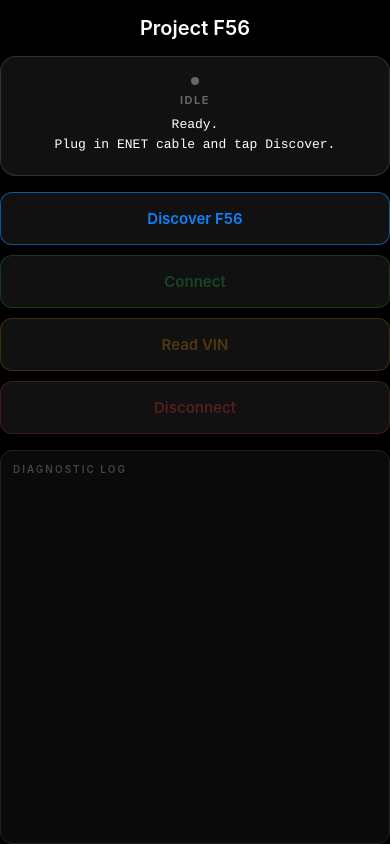
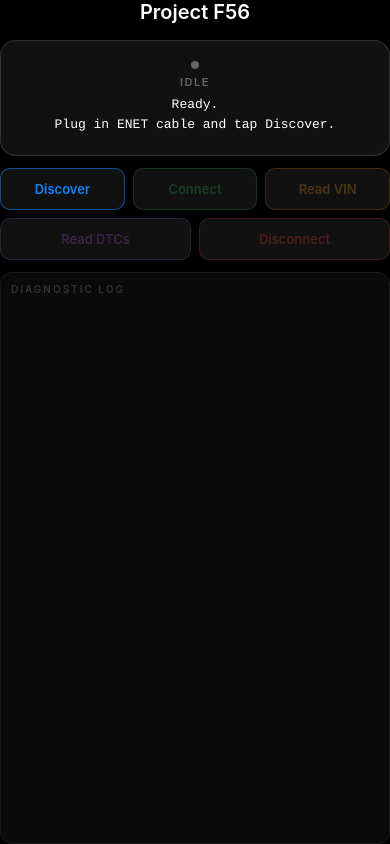
Before and after one commit to Nevalith/Project-F56, a React Native app: screen / in a window 390 px wide. Built offline with nearby package versions, Linux system fonts and the light colour scheme.

Commit message:
Refactor App.js for improved structure and logging

```diff
--- a/src/App.js
+++ b/src/App.js
@@ -1,3 +1,6 @@
+import { Buffer } from 'buffer'
+global.Buffer = Buffer
+
 import React, { useState, useRef } from 'react'
 import {
   View,
@@ -5,206 +8,352 @@ import {
   TouchableOpacity,
   StyleSheet,
   SafeAreaView,
-  ScrollView
+  ScrollView,
+  StatusBar
 } from 'react-native'
 import TcpSocket from 'react-native-tcp-socket'
-import UdpSocket from 'react-native-udp'
 
-const DOIP_PORT = 13400
+const DOIP_PORT   = 13400
 const TESTER_ADDR = [0x0E, 0x80]
 const DME_ADDR    = [0x00, 0x10]
+
+// Full link-local subnet scan
+const TCP_TARGETS = (() => {
+  const targets = []
+  for (let i = 0; i <= 255; i++) targets.push(`169.254.${i}.1`)
+  for (let i = 0; i <= 255; i++) targets.push(`169.254.${i}.2`)
+  for (let i = 0; i <= 255; i++) targets.push(`169.254.${i}.100`)
+  return targets
+})()
+
+const UDP_TARGETS = [
+  '169.254.255.255',
+  '169.254.1.1',
+  '169.254.0.1',
+  '255.255.255.255'
+]
 
 export default function App() {
   const [status, setStatus]       = useState('Ready.\nPlug in ENET cable and tap Discover.')
   const [connState, setConnState] = useState('idle')
-  const [log, setLog]              = useState([])
+  const [log, setLog]             = useState([])
 
   const socketRef       = useRef(null)
   const discoveredIpRef = useRef(null)
   const keepaliveRef    = useRef(null)
 
   const addLog = (line) => {
-    const timestamp = new Date().toLocaleTimeString()
-    setLog(prev => [`[${timestamp}] ${line}`, ...prev].slice(0, 50))
+    const ts = new Date().toLocaleTimeString()
+    setLog(prev => [`[${ts}] ${line}`, ...prev].slice(0, 100))
   }
 
-  // --- Payloads ---
-  const makeDiscoveryPayload = () => Buffer.from([0x02, 0xFD, 0x00, 0x01, 0x00, 0x00, 0x00, 0x00])
+  // ── DoIP frame builders ──────────────────────────────────
+
+  const makeDiscoveryPayload = () => Buffer.from([
+    0x02, 0xFD, 0x00, 0x01,
+    0x00, 0x00, 0x00, 0x00
+  ])
 
   const makeRoutingActivation = () => Buffer.from([
-    0x02, 0xFD, 0x00, 0x05, 0x00, 0x00, 0x00, 0x07, 0x0E, 0x80, 0x00, 0x00, 0x00, 0x00, 0x00
+    0x02, 0xFD,
+    0x00, 0x05,
+    0x00, 0x00, 0x00, 0x07,
+    0x0E, 0x80,
+    0x00,
+    0x00, 0x00, 0x00, 0x00
   ])
 
   const makeDoIPFrame = (udsBytes) => {
     const bodyLen = 4 + udsBytes.length
     return Buffer.from([
-      0x02, 0xFD, 0x80, 0x01, 0x00, 0x00,
-      (bodyLen >> 8) & 0xFF, bodyLen & 0xFF,
-      ...TESTER_ADDR, ...DME_ADDR, ...udsBytes
+      0x02, 0xFD,
+      0x80, 0x01,
+      0x00, 0x00,
+      (bodyLen >> 8) & 0xFF,
+      bodyLen & 0xFF,
+      ...TESTER_ADDR,
+      ...DME_ADDR,
+      ...udsBytes
     ])
   }
 
-  // --- Functions ---
-  const discover = () => {
+  // ── Discovery ────────────────────────────────────────────
+
+  const discover = async () => {
     setConnState('discovering')
-    setStatus('Broadcasting for F56...')
-    addLog('Starting UDP Discovery...')
-    discoveredIpRef.current = null
+    setStatus('Searching for F56...')
+    addLog('Starting DoIP discovery...')
 
-    const socket = UdpSocket.createSocket({ type: 'udp4' })
+    // Step 1 — UDP broadcast
+    for (const target of UDP_TARGETS) {
+      addLog(`UDP → ${target}`)
+      const found = await tryUDP(target)
+      if (found) {
+        discoveredIpRef.current = target
+        setConnState('discovered')
+        setStatus(`F56 found at ${target}\nTap Connect.`)
+        addLog(`Found via UDP at ${target}`)
+        return
+      }
+    }
 
-    socket.on('message', (msg, rinfo) => {
-      addLog(`Vehicle found! IP: ${rinfo.address}`)
-      discoveredIpRef.current = rinfo.address
+    // Step 2 — TCP port scan entire 169.254.x.x
+    addLog(`UDP failed. TCP scanning ${TCP_TARGETS.length} addresses...`)
+    setStatus('Scanning network...\nThis takes ~2 minutes.')
+
+    for (const target of TCP_TARGETS) {
+      const alive = await tryTCPPing(target)
+      if (alive) {
+        discoveredIpRef.current = target
         setConnState('discovered')
-      setStatus(`F56 found at ${rinfo.address}\nTap Connect to start session.`)
-      socket.close()
+        setStatus(`F56 found at ${target}\nTap Connect.`)
+        addLog(`Found via TCP at ${target}`)
+        return
+      }
+    }
+
+    setConnState('error')
+    setStatus('Not found.\n\nCheck:\n• Ignition ON\n• ENET cable in OBD2\n• ENET adapter in phone')
+    addLog('Scan complete — no response')
+  }
+
+  const tryUDP = (target) => new Promise((resolve) => {
+    let done = false
+    const finish = (v) => { if (!done) { done = true; clearTimeout(t); resolve(v) } }
+    const t = setTimeout(() => finish(false), 2000)
+    try {
+      const s = TcpSocket.createConnection(
+        { host: target, port: DOIP_PORT, tls: false },
+        () => { s.write(makeDiscoveryPayload()) }
+      )
+      s.on('data', () => { s.destroy(); finish(true) })
+      s.on('error', () => finish(false))
+    } catch (e) { finish(false) }
   })
 
-    socket.on('error', (err) => {
-      addLog(`UDP Error: ${err.message}`)
-      setConnState('error')
-      socket.close()
+  const tryTCPPing = (target) => new Promise((resolve) => {
+    let done = false
+    const finish = (v) => { if (!done) { done = true; clearTimeout(t); resolve(v) } }
+    const t = setTimeout(() => finish(false), 500)
+    try {
+      const s = TcpSocket.createConnection(
+        { host: target, port: DOIP_PORT, tls: false },
+        () => { s.destroy(); finish(true) }
+      )
+      s.on('error', () => finish(false))
+    } catch (e) { finish(false) }
   })
 
-    socket.bind(0, () => {
-      const payload = makeDiscoveryPayload()
-      // Broadcast to the standard APIPA address
-      socket.send(payload, 0, payload.length, DOIP_PORT, '169.254.255.255', (err) => {
-        if (err) addLog(`Broadcast failed: ${err.message}`)
-      })
-    })
-
-    setTimeout(() => {
-      if (!discoveredIpRef.current) {
-        addLog('Discovery timeout.')
-        setConnState('error')
-        setStatus('No response.\nCheck ignition and cable.')
-        socket.close()
-      }
-    }, 4000)
-  }
+  // ── Connect ──────────────────────────────────────────────
 
   const connect = () => {
     const ip = discoveredIpRef.current
     if (!ip) return
 
     setConnState('connecting')
-    setStatus(`Opening session to ${ip}...`)
-    addLog(`TCP connecting to ${ip}:${DOIP_PORT}`)
+    setStatus(`Connecting to ${ip}...`)
+    addLog(`TCP → ${ip}:${DOIP_PORT}`)
 
-    const socket = TcpSocket.createConnection({ host: ip, port: DOIP_PORT, tls: false }, () => {
-      addLog('TCP Link UP - Activating Routing...')
+    const socket = TcpSocket.createConnection(
+      { host: ip, port: DOIP_PORT, tls: false },
+      () => {
+        addLog('TCP open — sending Routing Activation')
         socket.write(makeRoutingActivation())
-    })
+      }
+    )
 
     socket.on('data', (data) => {
       const bytes = Buffer.from(data)
       const hex = bytes.toString('hex').toUpperCase().match(/.{1,2}/g).join(' ')
       addLog(`RX: ${hex}`)
 
-      if (bytes[3] === 0x06) {
-        addLog('Routing Active!')
+      if (bytes.length > 3 && bytes[2] === 0x00 && bytes[3] === 0x06) {
+        addLog('Routing Activation OK!')
         setConnState('connected')
-        setStatus('Connected to F56.\nDiagnostic session ready.')
+        setStatus(`Connected to F56.\nSession active.`)
         startKeepalive(socket)
       }
     })
 
-    socket.on('error', (error) => {
-      addLog(`TCP Error: ${error.message}`)
+    socket.on('error', (e) => {
+      addLog(`Error: ${e.message}`)
       setConnState('error')
+      setStatus(`Error:\n${e.message}`)
     })
 
     socket.on('close', () => {
-      addLog('TCP Connection Closed')
+      addLog('Socket closed')
       setConnState('idle')
-      clearInterval(keepaliveRef.current)
+      setStatus('Disconnected.')
     })
 
     socketRef.current = socket
   }
+
+  // ── Keepalive ────────────────────────────────────────────
 
   const startKeepalive = (socket) => {
     if (keepaliveRef.current) clearInterval(keepaliveRef.current)
     keepaliveRef.current = setInterval(() => {
       try {
         socket.write(makeDoIPFrame([0x3E, 0x80]))
+        addLog('Tester Present sent')
       } catch (e) {
         clearInterval(keepaliveRef.current)
       }
     }, 4000)
   }
 
+  // ── Disconnect ───────────────────────────────────────────
+
+  const disconnect = () => {
+    addLog('Disconnecting...')
+    if (keepaliveRef.current) {
+      clearInterval(keepaliveRef.current)
+      keepaliveRef.current = null
+    }
+    try {
+      socketRef.current?.write(makeDoIPFrame([0x10, 0x01]))
+      setTimeout(() => {
+        socketRef.current?.destroy()
+        socketRef.current = null
+      }, 300)
+    } catch (e) {
+      socketRef.current?.destroy()
+      socketRef.current = null
+    }
+    discoveredIpRef.current = null
+    setConnState('idle')
+    setStatus('Disconnected.\nSafe to unplug.')
+  }
+
+  // ── UDS commands ─────────────────────────────────────────
+
   const readVIN = () => {
-    if (socketRef.current) {
+    if (!socketRef.current) return
     addLog('Requesting VIN...')
     socketRef.current.write(makeDoIPFrame([0x22, 0xF1, 0x90]))
   }
+
+  const readDTCs = () => {
+    if (!socketRef.current) return
+    addLog('Reading DTCs...')
+    // UDS 0x19 0x02 0xFF = Read all stored DTCs
+    socketRef.current.write(makeDoIPFrame([0x19, 0x02, 0xFF]))
   }
 
-  const disconnect = () => {
-    addLog('Closing session...')
-    clearInterval(keepaliveRef.current)
-    socketRef.current?.destroy()
-    socketRef.current = null
-    setConnState('idle')
+  // ── UI ───────────────────────────────────────────────────
+
+  const STATE_COLOR = {
+    idle:        '#666666',
+    discovering: '#FFD60A',
+    discovered:  '#0A84FF',
+    connecting:  '#FF9F0A',
+    connected:   '#30D158',
+    error:       '#FF453A'
   }
 
-  // --- UI Helpers ---
-  const stateColor = {
-    idle: '#666666', discovering: '#FFD60A', discovered: '#0A84FF',
-    connecting: '#FF9F0A', connected: '#30D158', error: '#FF453A'
+  const STATE_LABEL = {
+    idle:        'IDLE',
+    discovering: 'SEARCHING',
+    discovered:  'FOUND',
+    connecting:  'CONNECTING',
+    connected:   'CONNECTED',
+    error:       'ERROR'
   }
+
+  const color = STATE_COLOR[connState]
 
   return (
     <SafeAreaView style={styles.container}>
+      <StatusBar barStyle="light-content" />
+
       <Text style={styles.title}>Project F56</Text>
-      <View style={[styles.card, { borderColor: stateColor[connState] + '66' }]}>
-        <View style={[styles.dot, { backgroundColor: stateColor[connState] }]} />
-        <Text style={[styles.stateLabel, { color: stateColor[connState] }]}>{connState.toUpperCase()}</Text>
+
+      {/* Status card */}
+      <View style={[styles.card, { borderColor: color + '66' }]}>
+        <View style={[styles.dot, { backgroundColor: color }]} />
+        <Text style={[styles.stateLabel, { color }]}>
+          {STATE_LABEL[connState]}
+        </Text>
         <Text style={styles.statusText}>{status}</Text>
       </View>
-      <View style={styles.buttons}>
-        <ActionButton label="Discover F56" color="#0A84FF" onPress={discover} disabled={connState === 'discovering' || connState === 'connected'} />
-        <ActionButton label="Connect" color="#30D158" onPress={connect} disabled={connState !== 'discovered'} />
-        <ActionButton label="Read VIN" color="#FF9F0A" onPress={readVIN} disabled={connState !== 'connected'} />
-        <ActionButton label="Disconnect" color="#FF453A" onPress={disconnect} disabled={connState !== 'connected' && connState !== 'connecting'} />
+
+      {/* Buttons */}
+      <View style={styles.buttonGrid}>
+        <Btn
+          label="Discover"
+          color="#0A84FF"
+          disabled={connState === 'connecting' || connState === 'connected'}
+          onPress={discover}
+        />
+        <Btn
+          label="Connect"
+          color="#30D158"
+          disabled={connState !== 'discovered'}
+          onPress={connect}
+        />
+        <Btn
+          label="Read VIN"
+          color="#FF9F0A"
+          disabled={connState !== 'connected'}
+          onPress={readVIN}
+        />
+        <Btn
+          label="Read DTCs"
+          color="#BF5AF2"
+          disabled={connState !== 'connected'}
+          onPress={readDTCs}
+        />
+        <Btn
+          label="Disconnect"
+          color="#FF453A"
+          disabled={connState !== 'connected'}
+          onPress={disconnect}
+        />
       </View>
-      <View style={styles.logContainer}>
+
+      {/* Log */}
+      <View style={styles.logBox}>
         <Text style={styles.logHeader}>DIAGNOSTIC LOG</Text>
         <ScrollView style={styles.logScroll}>
-          {log.map((line, i) => <Text key={i} style={styles.logLine}>{line}</Text>)}
+          {log.map((line, i) => (
+            <Text key={i} style={styles.logLine}>{line}</Text>
+          ))}
         </ScrollView>
       </View>
+
     </SafeAreaView>
   )
 }
 
-function ActionButton({ label, color, disabled, onPress }) {
+function Btn({ label, color, disabled, onPress }) {
   return (
     <TouchableOpacity
-      style={[styles.button, { borderColor: disabled ? color + '33' : color + '99' }]}
+      style={[styles.btn, { borderColor: disabled ? color + '30' : color + '90' }]}
       onPress={onPress}
       disabled={disabled}
+      activeOpacity={0.7}
     >
-      <Text style={[styles.buttonText, { color: disabled ? color + '44' : color }]}>{label}</Text>
+      <Text style={[styles.btnText, { color: disabled ? color + '40' : color }]}>
+        {label}
+      </Text>
     </TouchableOpacity>
   )
 }
 
 const styles = StyleSheet.create({
-  container: { flex: 1, backgroundColor: '#000', padding: 16 },
-  title: { color: '#fff', fontSize: 20, fontWeight: '600', textAlign: 'center', marginVertical: 16 },
-  card: { backgroundColor: '#111', borderRadius: 16, borderWidth: 1, padding: 20, alignItems: 'center', marginBottom: 16 },
-  dot: { width: 8, height: 8, borderRadius: 4, marginBottom: 8 },
-  stateLabel: { fontSize: 11, fontWeight: '700', letterSpacing: 1.5, marginBottom: 8 },
-  statusText: { color: '#fff', textAlign: 'center', fontFamily: 'Courier', fontSize: 13, lineHeight: 20 },
-  buttons: { gap: 10, marginBottom: 16 },
-  button: { borderWidth: 1, borderRadius: 12, padding: 16, alignItems: 'center', backgroundColor: '#111' },
-  buttonText: { fontSize: 15, fontWeight: '600' },
-  logContainer: { flex: 1, backgroundColor: '#0a0a0a', borderRadius: 12, borderWidth: 1, borderColor: '#222', padding: 12 },
-  logHeader: { color: '#444', fontSize: 10, fontWeight: '600', letterSpacing: 2, marginBottom: 8 },
-  logScroll: { flex: 1 },
-  logLine: { color: '#00ff00', fontSize: 11, fontFamily: 'Courier', lineHeight: 18 }
+  container:   { flex: 1, backgroundColor: '#000', padding: 16 },
+  title:       { color: '#fff', fontSize: 20, fontWeight: '600', textAlign: 'center', marginBottom: 16 },
+  card:        { backgroundColor: '#111', borderRadius: 16, borderWidth: 1, padding: 20, alignItems: 'center', marginBottom: 12 },
+  dot:         { width: 8, height: 8, borderRadius: 4, marginBottom: 6 },
+  stateLabel:  { fontSize: 11, fontWeight: '600', letterSpacing: 1.5, marginBottom: 6 },
+  statusText:  { color: '#fff', fontSize: 13, textAlign: 'center', fontFamily: 'Courier', lineHeight: 20 },
+  buttonGrid:  { flexDirection: 'row', flexWrap: 'wrap', gap: 8, marginBottom: 12 },
+  btn:         { borderWidth: 1, borderRadius: 10, paddingVertical: 12, paddingHorizontal: 8, alignItems: 'center', backgroundColor: '#111', minWidth: '30%', flex: 1 },
+  btnText:     { fontSize: 13, fontWeight: '600' },
+  logBox:      { flex: 1, backgroundColor: '#0a0a0a', borderRadius: 12, borderWidth: 1, borderColor: '#1a1a1a', padding: 10 },
+  logHeader:   { color: '#333', fontSize: 10, fontWeight: '600', letterSpacing: 2, marginBottom: 6 },
+  logScroll:   { flex: 1 },
+  logLine:     { color: '#00ff00', fontSize: 10, fontFamily: 'Courier', lineHeight: 16 }
 })
```
Lines whose indentation alone changed are shown as unchanged.
